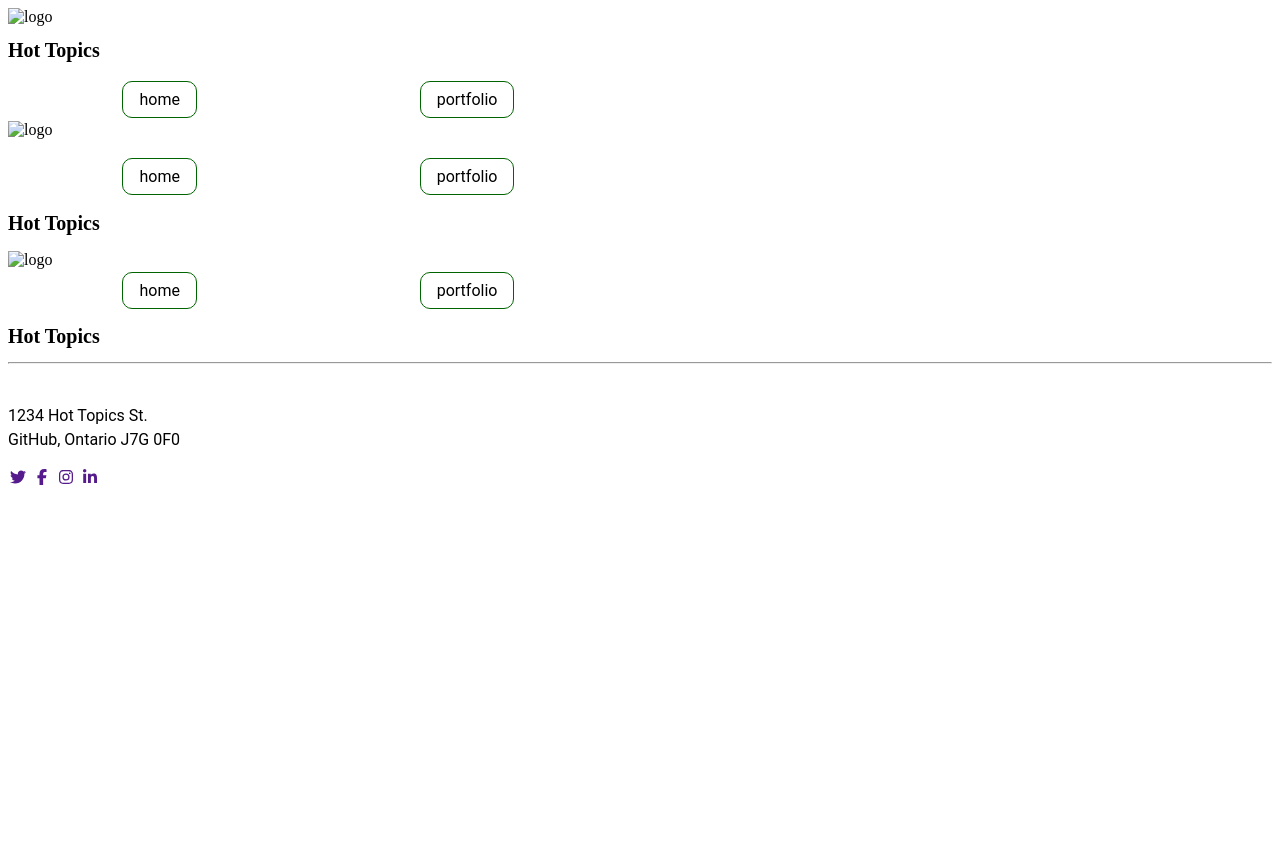
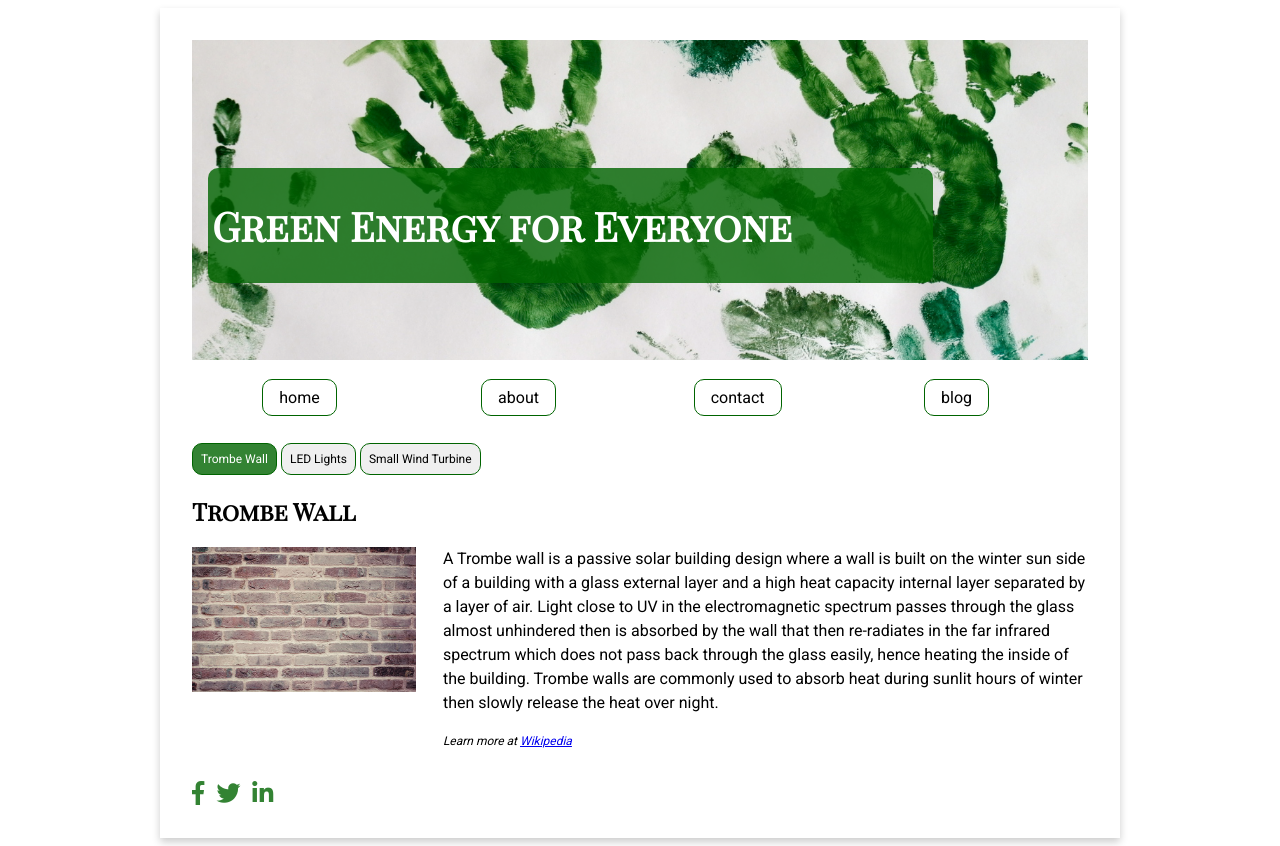
Before and after one commit to cathaylward/green-energy, a plain HTML site: page index.html in a window 1280 px wide. Before the commit the page ends 800 px from the top, so only its background shows below. Drawn offline with Linux system fonts and the light colour scheme.

Commit message:
Update index.html

```diff
--- a/index.html
+++ b/index.html
@@ -2,113 +2,79 @@
 <html lang="en">
 
 <head>
+    <meta name="viewport" content="width=device-width, initial-scale=1.0">
     <meta charset="UTF-8">
-    <title>Hot Topics</title>
 
-    <meta name="viewport" content="width=device-width, initial-scale=1">
+    <link href="https://fonts.googleapis.com/css?family=Playfair+Display+SC|Roboto" rel="stylesheet">
 
-    <link rel="stylesheet" href="./font-awesome/fontawesome.css">
-
+    <link rel="stylesheet" href="https://use.fontawesome.com/releases/v5.1.0/css/all.css" integrity="sha384-lKuwvrZot6UHsBSfcMvOkWwlCMgc0TaWr+30HWe3a4ltaBwTZhyTEggF5tJv8tbt" crossorigin="anonymous">
 
     <link rel="stylesheet" href="css/styles.css">
+
+    <title>Green Energy</title>
 </head>
 
 <body>
 
+    <div class="wrapper">
+        <div>
+            <div id="masthead">
+                <div id="tag-line">
+                    <h1>Green Energy for Everyone</h1>
+                </div>
+            </div>
+        </div>
 
-    <header>
 
-        <div class="mobile">
-            <div class="logo">
-                <img src="img/fire.png" alt="logo">
-            </div>
-            <div class="tag-line">
-                <h1>Hot Topics</h1>
-            </div>
         <nav>
             <ul>
-                    <li class="home"><a href="#">home</a></li>
-                    <li class="portfolio"><a href="#">portfolio</a></li>
+                <li><a href="#">home</a></li>
+                <li><a href="#">about</a></li>
+                <li><a href="#">contact</a></li>
+                <li><a href="#">blog</a></li>
             </ul>
+
         </nav>
+
+
+
+        <div class="btns">
+            <button id="active-button">Trombe Wall</button>
+            <button>LED Lights</button>
+            <button>Small Wind Turbine</button>
         </div>
 
-        <div class="tablet">
-            <div class="logo">
-                <img src="img/fire.png" alt="logo">
-            </div>
-            <div class="container">
-                <nav>
-                    <ul>
-                        <li class="home"><a href="#">home</a></li>
-                        <li class="portfolio"><a href="#">portfolio</a></li>
-                    </ul>
-                </nav>
+        <h2 id="title">Trombe Wall</h2>
+        <div id="img">
+            <img src="img/wall.jpg" alt="tombe wall">
 
         </div>
 
-            <div class="tag-line">
-                <h1>Hot Topics</h1>
+        <div id="content">
+            <p>A Trombe wall is a passive solar building design where a wall is built on the winter sun side of a building with a glass external layer and a high heat capacity internal layer separated by a layer of air. Light close to UV in the electromagnetic spectrum passes through the glass almost unhindered then is absorbed by the wall that then re-radiates in the far infrared spectrum which does not pass back through the glass easily, hence heating the inside of the building. Trombe walls are commonly used to absorb heat during sunlit hours of winter then slowly release the heat over night.</p>
+
+            <em>Learn more at <a href="https://en.wikipedia.org/wiki/Trombe_wall">Wikipedia</a> </em>
         </div>
+
+
+        <footer>
+            <div>
+                <ul>
+                    <li><a href="https://facebook.com/"><i class="fab fa-facebook-f"></i></a></li>
+                    <li><a href="https://twitter.com/"><i class="fab fa-twitter"></i></a></li>
+                    <li><a href="https://linkedin.com/"><i class="fab fa-linkedin-in"></i></a></li>
+                </ul>
 
             </div>
 
-        <div class="desktop">
-
-            <div class="container">
-                <nav>
-                    <ul>
-
-                        <div class="logo">
-                            <img src="img/fire.png" alt="logo">
-                        </div>
-
-                        <li class="home"><a href="#">home</a></li>
-                        <li class="portfolio"><a href="#">portfolio</a></li>
-                    </ul>
-                </nav>
-
-            </div>
-
-            <div class="tag-line">
-                <h1>Hot Topics</h1>
-            </div>
+        </footer>
 
     </div>
 
 
 
 
-
-    </header>
-
-
-    <main>
-
-    </main>
-
-    <hr>
-    <footer>
-        <div class="address">
-            <p>1234 Hot Topics St.<br> GitHub, Ontario J7G 0F0</p>
-        </div>
-
-        <div class="social">
-            <ul>
-                <li><a href=""><i class="fab fa-twitter"></i></a></li>
-                <li><a href=""><i class="fab fa-facebook-f"></i></a></li>
-                <li><a href=""><i class="fab fa-instagram"></i></a></li>
-                <li><a href=""><i class="fab fa-linkedin-in"></i></a></li>
-            </ul>
-        </div>
-
-
-
-    </footer>
-
-    <script src="font-awesome/all.js"></script>
-    <script src="./js/main.js"></script>
-
+<script src="js/index.js"></script>
 </body>
 
 </html>
```
Lines whose indentation alone changed are shown as unchanged.
